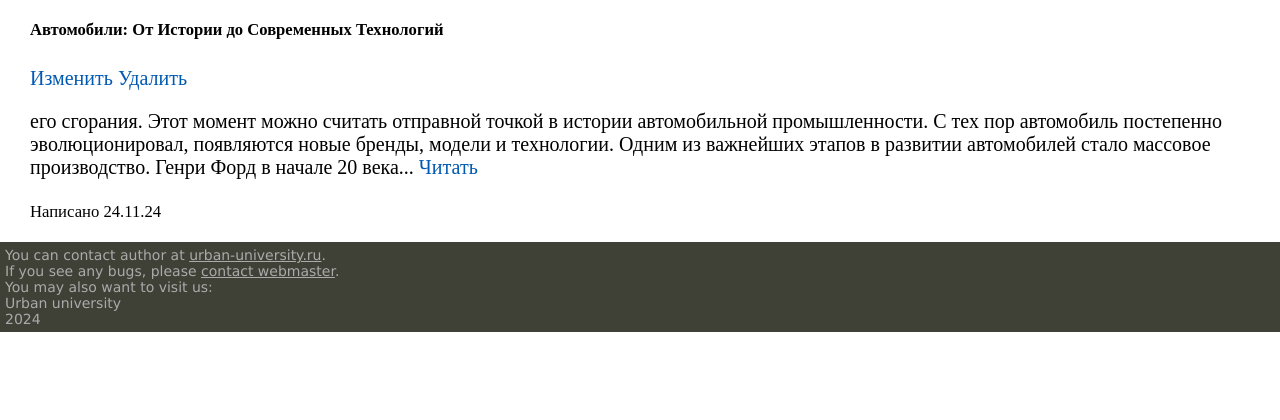
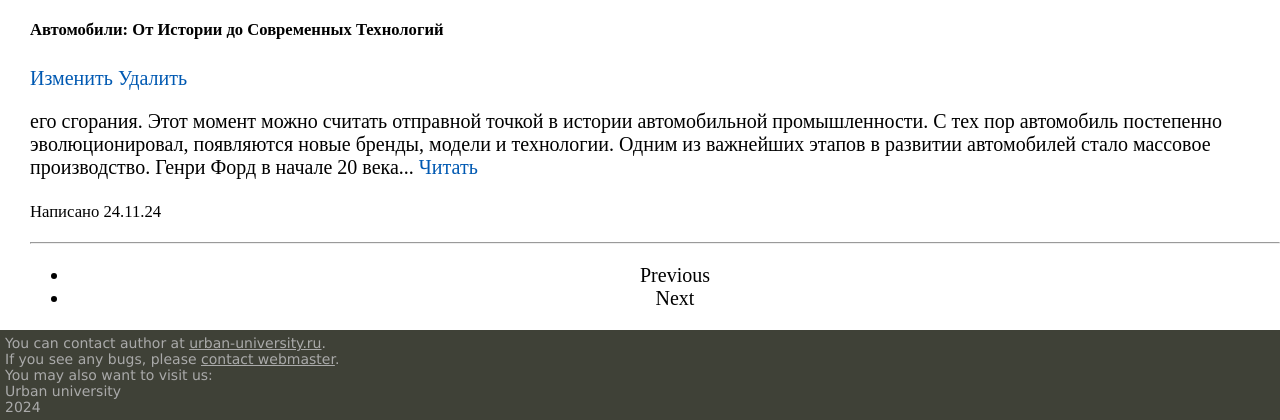
Before and after one commit to Poolgas/Graduation-work, a Flask app: template Flask_Site/templates/post/index.html in a window 1280 px wide. Shown: the part 1090-1510 px from the top of the page. Before the commit the page ends 1422 px from the top, so only its background shows below. Run offline with Flask 3, Linux system fonts and the light colour scheme; the template is opened without the code that fills it: values that come from a table or form of the project are taken from there, others are empty.

Commit message:
Update index.html
Add pagination

```diff
--- a/Flask_Site/templates/post/index.html
+++ b/Flask_Site/templates/post/index.html
@@ -22,4 +22,5 @@
     </div>
   {% endfor %}
 </div>
+<div style="text-align: center;"><hr>{% include 'includes/paginator.html' %}</div>
 {% endblock %}
```
